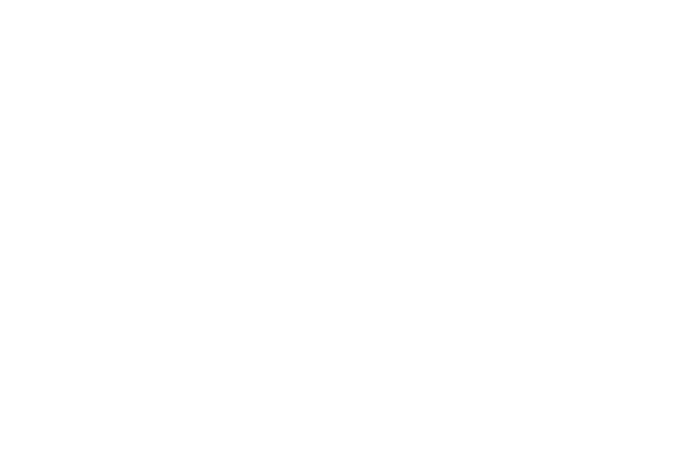
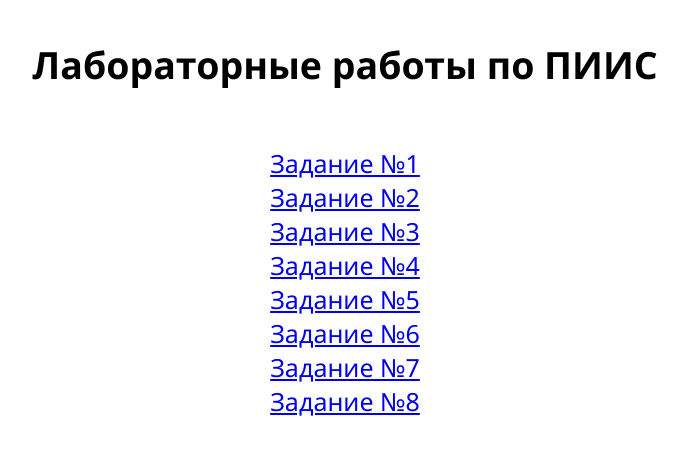
Before and after one commit to Zhigalo04/Git, a plain HTML site: page index.html in a window 1280 px wide. Shown: the whole page, without its empty margins (295-983 px from the left). Drawn offline with Linux system fonts and the light colour scheme.

Commit message:
update index

```diff
--- a/index.html
+++ b/index.html
@@ -1,11 +1,22 @@
 <!DOCTYPE html>
 <html lang="en">
 <head>
-    <meta charset="UTF-8">
-    <meta name="viewport" content="width=device-width, initial-scale=1.0">
-    <title>Document</title>
+  <meta charset="UTF-8">
+  <meta name="viewport" content="width=device-width, initial-scale=1.0">
+  <title>PIIS tasks</title>
 </head>
-<body>
+<body style="font-size: 25px; display: flex; flex-direction: column; justify-content: center; align-items: center; font-family: 'Segoe UI';">
+  <h2>Лабораторные работы по ПИИС</h2>
+  <ul style="list-style: none; padding: 0;">
+    <li><a href="./lab1/index.html">Задание №1  </a></li>
+    <li><a href="./lab2/index.html">Задание №2  </a></li>
+    <li><a href="./lab3/index.html">Задание №3  </a></li>
+    <li><a href="./lab4/index.html">Задание №4  </a></li>
+    <li><a href="./lab5/index.html">Задание №5  </a></li>
+    <li><a href="./lab6/index.html">Задание №6  </a></li>
+    <li><a href="./lab7/index.html">Задание №7  </a></li>
+    <li><a href="./lab8/index.html">Задание №8  </a></li>
 
+  </ul>
 </body>
 </html>
```
